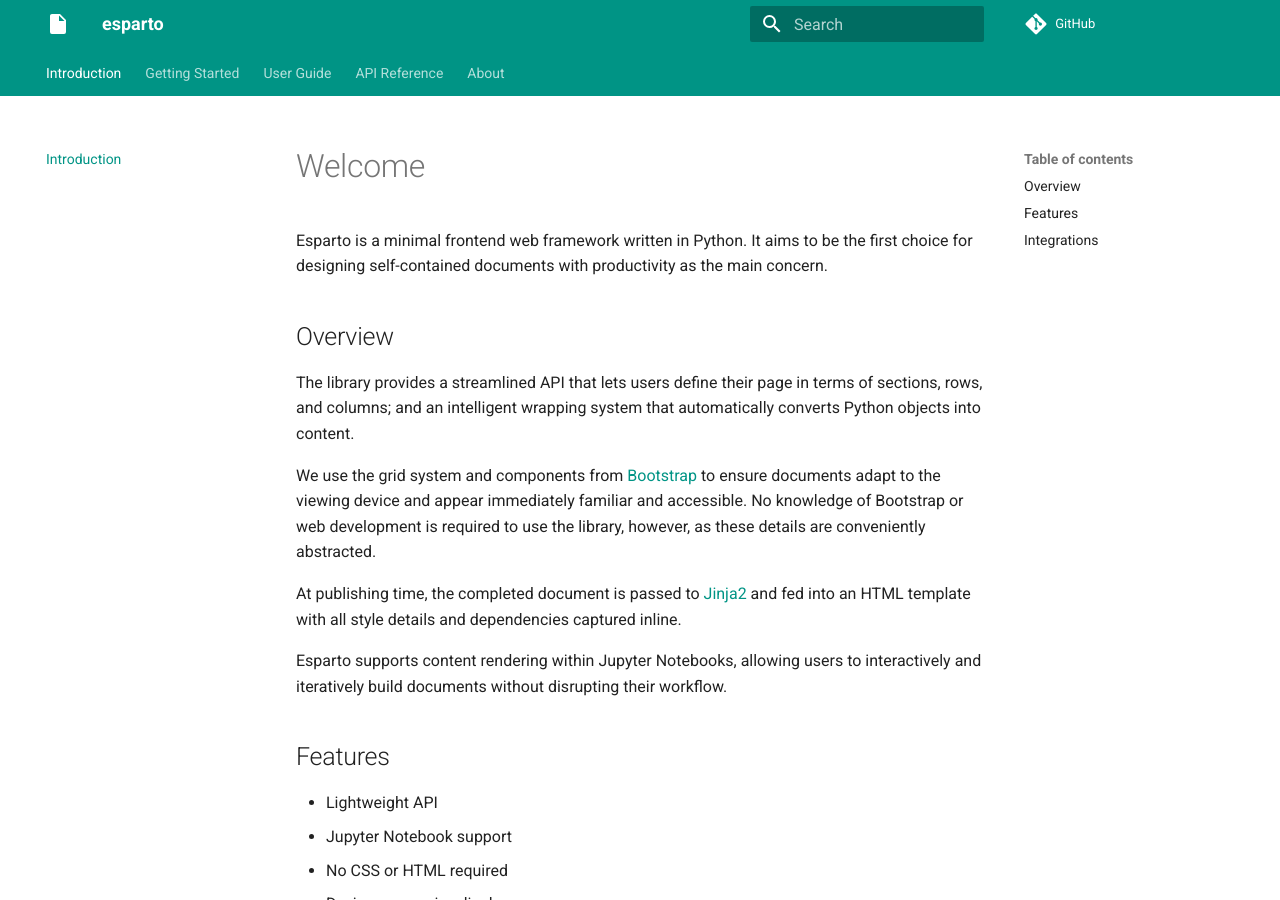
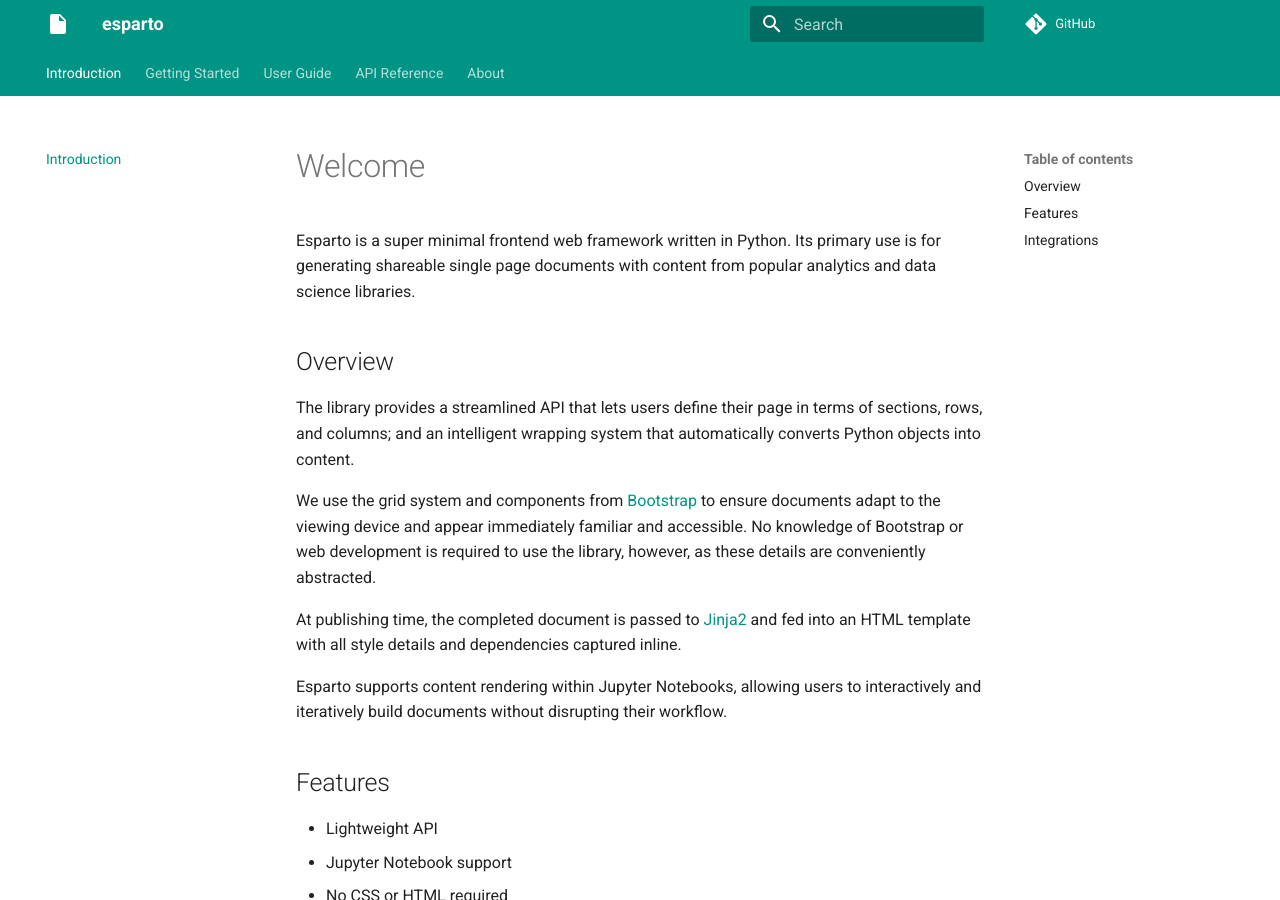
Before and after one commit to domvwt/esparto, an MkDocs documentation site: the page built from docs/index.md, in a window 1280 px wide and 900 px high. Built offline with MkDocs 1.6.1 and Material for MkDocs 9.7.7, drawn with Linux system fonts in a browser that asks for light colours; comment, search, counter and statistics services are not loaded.

Commit message:
Update intro text

```diff
--- a/docs/index.md
+++ b/docs/index.md
@@ -1,6 +1,6 @@
 # Welcome
-Esparto is a minimal frontend web framework written in Python.
-It aims to be the first choice for designing self-contained documents with productivity as the main concern.
+Esparto is a super minimal frontend web framework written in Python. Its primary use is for generating shareable single page documents
+with content from popular analytics and data science libraries.
 
 ## Overview
 The library provides a streamlined API that lets users define their page in terms of
```
Also changed, not shown: README.md (+3 -3 lines).
